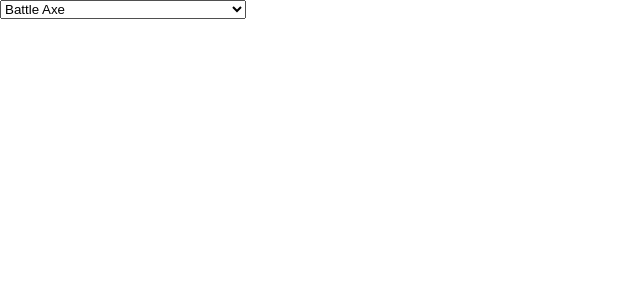
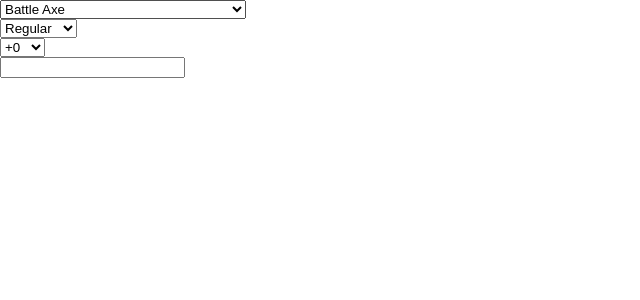
Before and after one commit to sclayman/DS3HexGen, a React (Create React App) app: page / in a window 1280 px wide. Shown: the top 300 px of the page, without its empty margins (0-640 px from the left). Built offline with nearby package versions, Linux system fonts and the light colour scheme.

Commit message:
added infusion and level selectors

```diff
--- a/src/App.js
+++ b/src/App.js
@@ -23,15 +23,15 @@ class Search extends React.Component {
 
   render() {
     function genOptions(itemList) {
-      var items =[];
-      var item;
+      const items =[];
+      let item;
       for (item in itemList) {
         items.push(<option value={item}>{itemList[item].name}</option>)
       }
       return items
     }
-    var item;
-    var options = [];
+    let item;
+    const options = [];
     for (item in this.dataList) {
       options.push(<optgroup label={item}>{genOptions(this.dataList[item])}</optgroup>)
     }
@@ -43,14 +43,70 @@ class Search extends React.Component {
   }
 }
 
-class Infusions extends React.Component {
-  //TOOD: Create selector for Infusions
+class InfusionSelect extends React.Component {
+  infusions = {
+    "Regular" : 0,
+    "Heavy" : 100,
+    "Sharp" : 200,
+    "Refined" : 300,
+    "Simple" : 400,
+    "Crystal" : 500,
+    "Fire" : 600,
+    "Chaos" : 700,
+    "Lightning" : 800,
+    "Deep" : 900,
+    "Poison" : 1100,
+    "Blood" : 1200,
+    "Raw" : 1300,
+    "Blessed" : 1400,
+    "Hollow" : 1500
+  }
+  render () {
+    const options = [];
+    let option;
+    let infusion;
+    for (infusion in this.infusions) {
+      options.push(<option value={this.infusions[infusion]}>{infusion}</option>)
+    }
+    return (
+      <select>
+        {options}
+      </select>
+    )
+  }
+}
+
+class LevelSelect extends React.Component {
+  render () {
+    const options = [];
+    for (let i = 0; i <= 10; i++) {
+      options.push(<option value={i}>+{i}</option>)
+    }
+    return(
+      <select>
+        {options}
+      </select>
+    )
+  }
 }
 
 class App extends React.Component {
   render () {
     return (
-      <Search />
+      <div className='main'>
+        <div className="search">
+          <Search />
+        </div>
+        <div className="infusions">
+          <InfusionSelect />
+        </div>
+        <div className="levels">
+          <LevelSelect />
+        </div>
+        <div className="hex-display">
+          <HexDisplay />
+        </div>
+      </div>
     );
   }
 }
```
